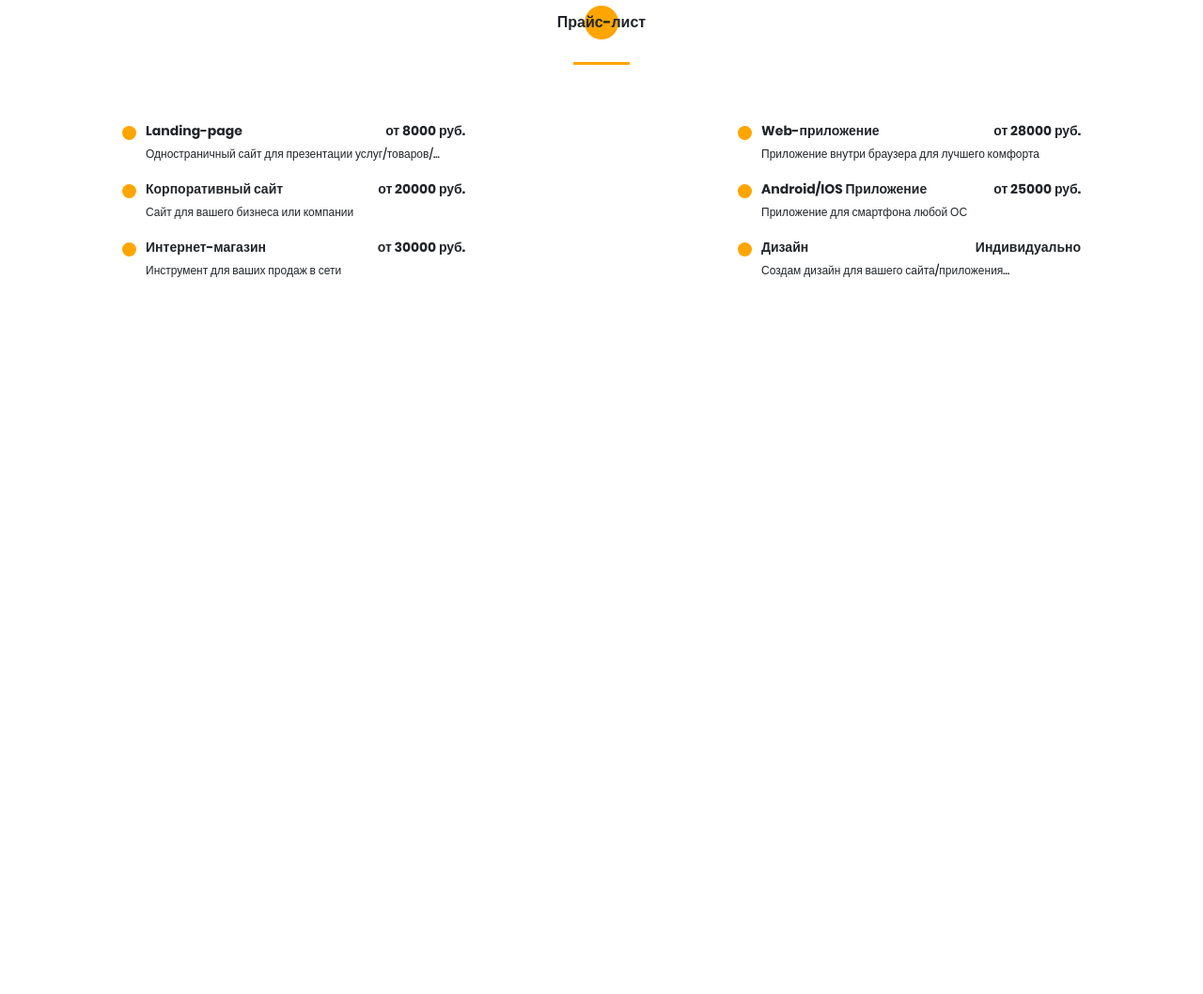
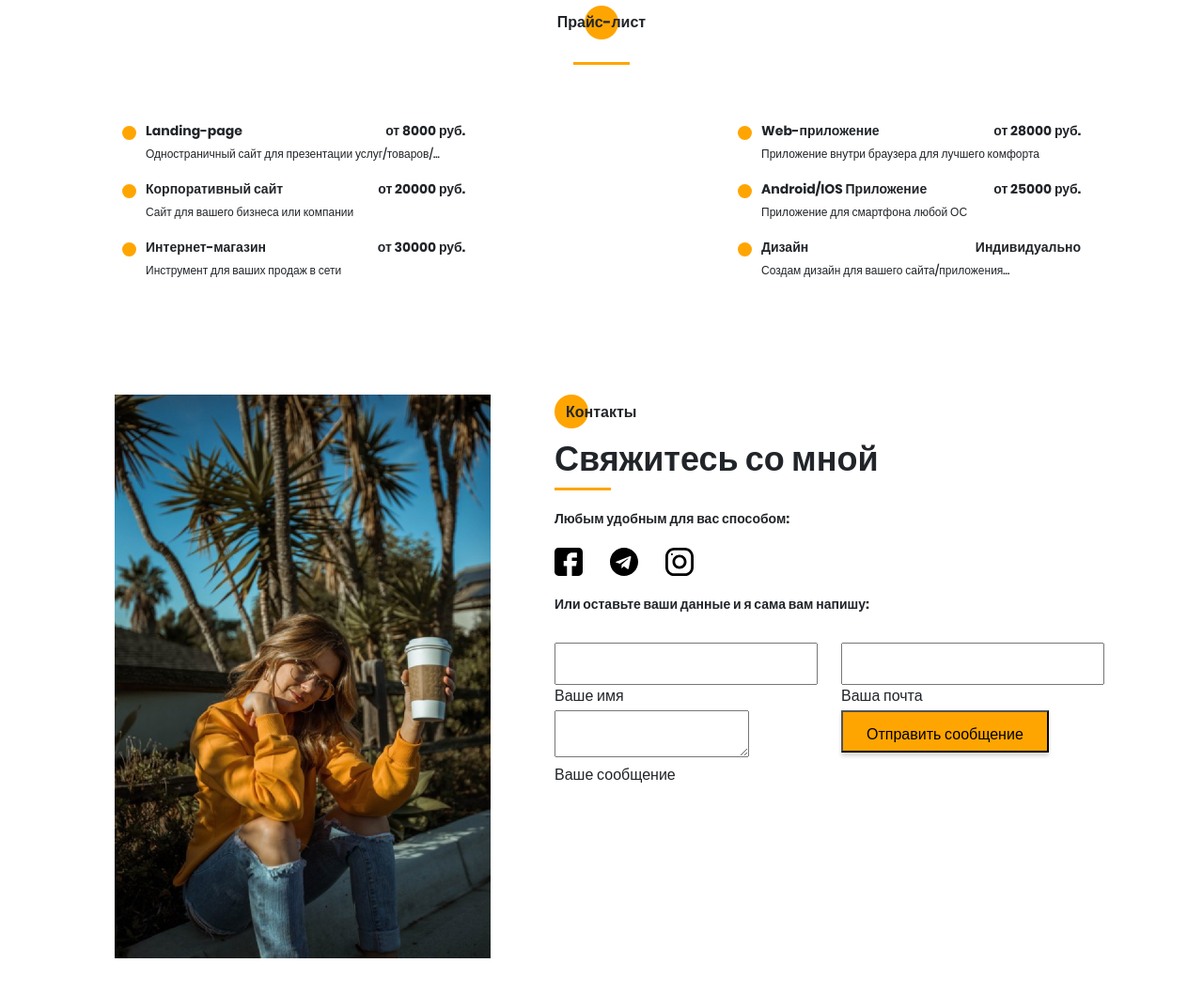
Before and after one commit to begemotik805/Portfolio, a website: page src/index.html in a window 1280 px wide. Shown: the part 4281-5339 px from the top of the page at 94% size. Before the commit the page ends 4581 px from the top, so only its background shows below. Drawn offline with nearby package versions, Linux system fonts and the light colour scheme; files that its build step writes are made by us from their sources.

Commit message:
contacts_part1

```diff
--- a/src/index.html
+++ b/src/index.html
@@ -482,6 +482,51 @@
             </div>
         </div>
     </section>
+    <section class="contacts">
+        <div class="container">
+            <div class="contacts__wrapper">
+                <div class="contacts__photo">
+                    <img src="img/main_photo.jpg" alt="photo">
+                </div>
+                <div class="contacts__descr">
+                    <h2 class="title title-fz16 contacts__title">Контакты</h2>
+                    <div class="title title-fz36 contacts__subtitle">Свяжитесь со мной</div>
+                    <div class="divider"></div>
+                    <div class="title title-fz14 contacts__text">Любым удобным для вас способом:</div>
+                    <div class="contacts__social">
+                        <a href="#" class="contacts__link">
+                            <img src="icons/social/Facebook_contacts.svg" alt="facebook">
+                        </a>
+                        <a href="#" class="contacts__link">
+                            <img src="icons/social/Telegram_contacts.svg" alt="telegram">
+                        </a>
+                        <a href="#" class="contacts__link">
+                            <img src="icons/social/Instagram_contacts.svg" alt="instagram">
+                        </a>
+                    </div>
+                    <div class="title title-fz14 contacts__text">Или оставьте ваши данные и я сама вам напишу:</div>
+                    <form action="#" class="contacts__form">
+                        <div class="contacts__input">
+                            <input name="name" id="name" type="text">
+                            <label for="name">Ваше имя</label>
+                        </div>
+                        <div class="contacts__input">
+                            <input name="email" id="email" type="email">
+                            <label for="email">Ваша почта</label>
+                        </div>
+
+                        <div class="contacts__textarea">
+                            <textarea name="text" id="text"></textarea>
+                            <label for="text">Ваше сообщение</label>
+                        </div>
+                        <div>
+                            <button class="contacts__btn btn">Отправить сообщение</button>
+                        </div>
+                    </form>
+                </div>
+            </div>
+        </div>
+    </section>
     <script src="js/script.js"></script>
 </body>
 
--- a/src/js/script.js
+++ b/src/js/script.js
@@ -13,15 +13,6 @@ closeElem.addEventListener('click', () => {
 const counters = document.querySelectorAll('.skills__ratings-counter'),
     lines = document.querySelectorAll('.skills__ratings-line span');
 
-<<<<<<< HEAD
-const counters = document.querySelectorAll('.skills__ratings-counter'),
-    lines = document.querySelectorAll('.skills__ratings-line span');
-=======
 counters.forEach((item, i) => {
     lines[i].style.width = item.innerHTML;
 });
->>>>>>> 667db1386c570908d52d6addb73e495079690e6b
-
-counters.forEach((item, i) => {
-    lines[i].style.width = item.innerHTML;
-});
--- /dev/null
+++ b/src/sass/blocks/_contacts.scss
@@ -0,0 +1,61 @@
+.contacts {
+    padding: 120px 0 90px 0;
+
+    &__wrapper {
+        padding: 0 35px 0 52px;
+        display: grid;
+        grid-template-columns: 400px 585px;
+        justify-content: space-between;
+    }
+
+    &__photo {
+        width: 100%;
+    }
+
+    &__descr {
+        padding-top: 6px;
+
+        .divider {
+            margin: 0;
+        }
+    }
+
+    &__title {
+        position: relative;
+        padding: 1px 0 0 12px;
+        @include before_circle;
+    }
+
+    &__text,
+    &__social {
+        margin-top: 20px;
+    }
+
+    &__link {
+        margin-right: 25px;
+
+        img {
+            max-width: 30px;
+            max-height: 30px;
+        }
+
+        &:hover {
+            text-decoration: none;
+        }
+    }
+
+    &__form {
+        margin-top: 30px;
+        display: grid;
+        grid-template: 45px 190px 45px / repeat(2, 280px);
+        justify-content: space-between;
+        row-gap: 27px;
+    }
+
+    &__input input {
+        width: 100%;
+        height: 100%;
+        padding: 0 20px;
+        font-size: 12px;
+    }
+}
--- a/src/sass/style.scss
+++ b/src/sass/style.scss
@@ -36,3 +36,4 @@ p {
 @import "blocks/skills";
 @import "blocks/porfolio";
 @import "blocks/price";
+@import "blocks/contacts";
```
Also changed, not shown: dist/css/style.min.css, dist/icons/social/Facebook_contacts.svg (added), dist/icons/social/Instagram_contacts.svg (added), dist/icons/social/Telegram_contacts.svg (added), dist/index.html, dist/js/script.js, src/icons/social/Facebook_contacts.svg (added), src/icons/social/Instagram_contacts.svg (added), src/icons/social/Telegram_contacts.svg (added).
